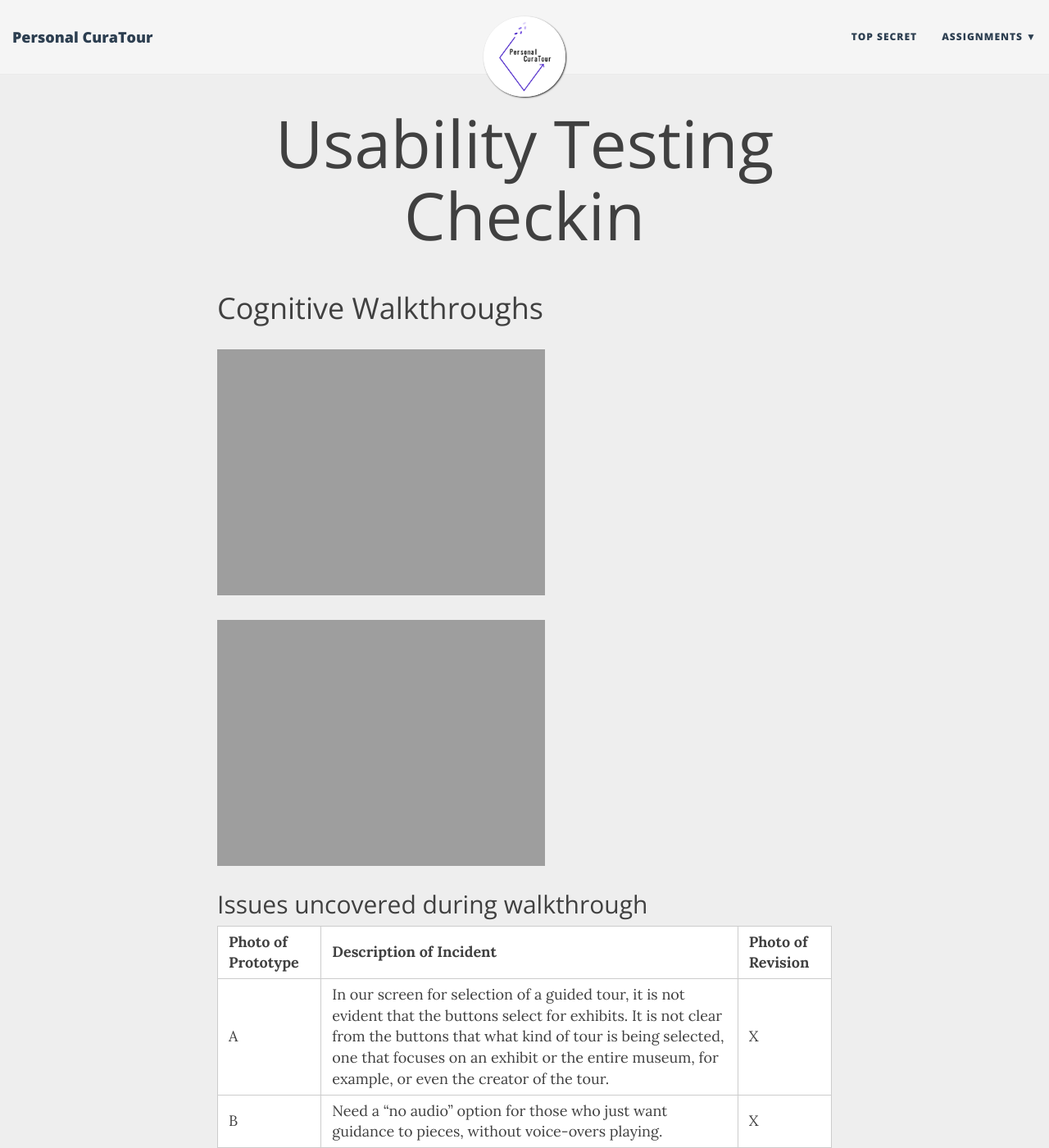
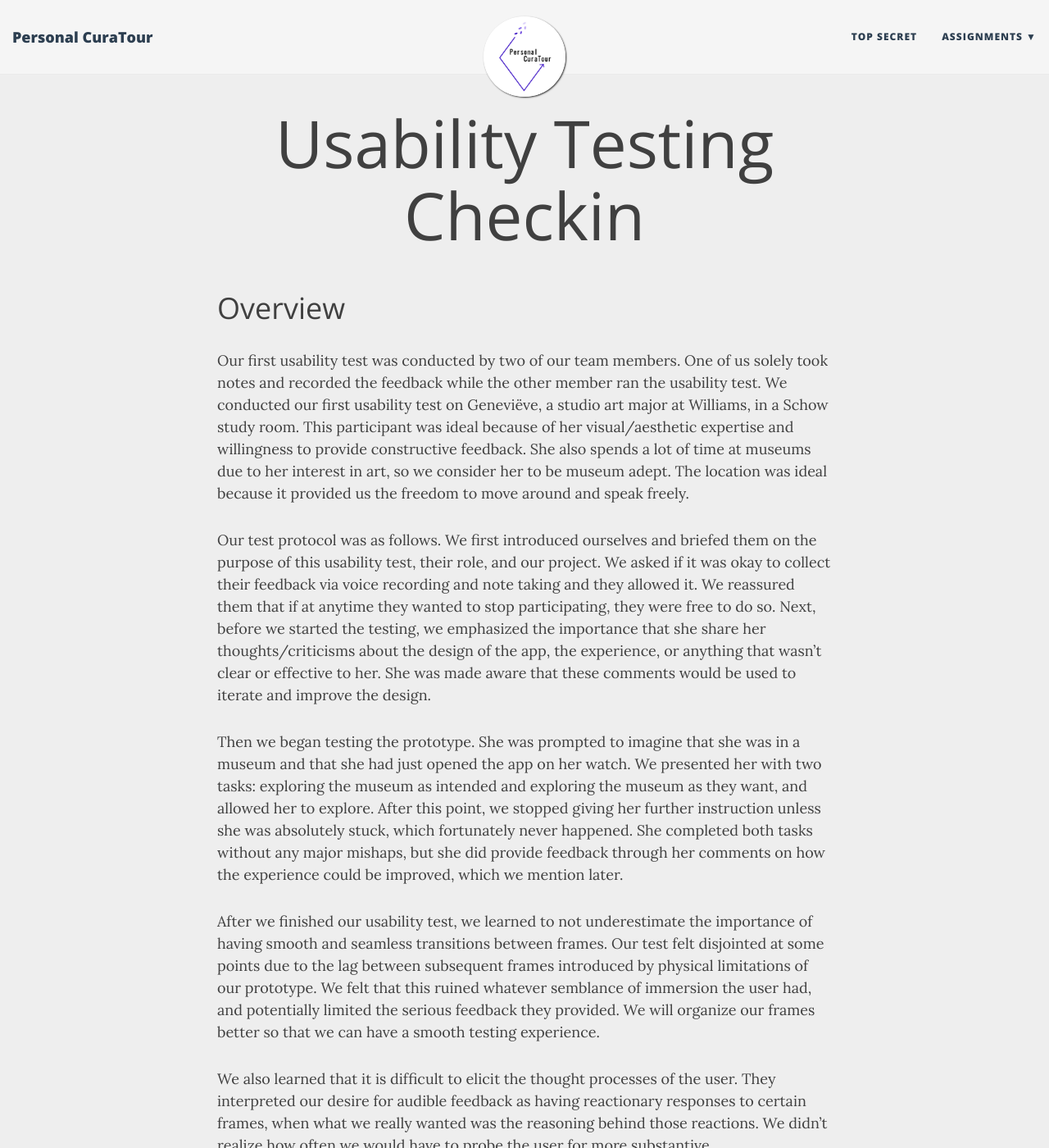
Before and after one commit to krtejeda/PersonalCuraTour, a Jekyll site: the page built from Usability-Testing-CheckIn.md, in a window 1280 px wide and 1400 px high. Shown: the whole window at 82% size. Built offline with Jekyll 4.4.1, drawn with Linux system fonts in a browser that asks for light colours; nearby versions of some CDN libraries; some of the changed text lies outside the part shown.

Commit message:
Update Usability-Testing-CheckIn.md

```diff
--- a/Usability-Testing-CheckIn.md
+++ b/Usability-Testing-CheckIn.md
@@ -2,6 +2,19 @@
 title: Usability Testing Checkin
 layout: page
 ---
+
+# Overview
+
+
+Our first usability test was conducted by two of our team members. One of us solely took notes and recorded the feedback while the other member ran the usability test. We conducted our first usability test on Geneviëve, a studio art major at Williams, in a Schow study room. This participant was ideal because of her visual/aesthetic expertise and willingness to provide constructive feedback. She also spends a lot of time at museums due to her interest in art, so we consider her to be museum adept. The location was ideal because it provided us the freedom to move around and speak freely.
+
+Our test protocol was as follows. We first introduced ourselves and briefed them on the purpose of this usability test, their role, and our project. We asked if it was okay to collect their feedback via voice recording and note taking and they allowed it. We reassured them that if at anytime they wanted to stop participating, they were free to do so. Next, before we started the testing, we emphasized the importance that she share her thoughts/criticisms about the design of the app, the experience, or anything that wasn’t clear or effective to her. She was made aware that these comments would be used to iterate and improve the design.
+
+Then we began testing the prototype. She was prompted to imagine that she was in a museum and that she had just opened the app on her watch. We presented her with two tasks: exploring the museum as intended and exploring the museum as they want, and allowed her to explore.  After this point, we stopped giving her further instruction unless she was absolutely stuck, which fortunately never happened. She completed both tasks without any major mishaps, but she did provide feedback through her comments on how the experience could be improved, which we mention later.
+
+After we finished our usability test, we learned to not underestimate the importance of having smooth and seamless transitions between frames. Our test felt disjointed at some points due to the lag between subsequent frames introduced by physical limitations of our prototype. We felt that this ruined whatever semblance of immersion the user had, and potentially limited the serious feedback they provided. We will organize our frames better so that we can have a smooth testing experience.
+
+We also learned that it is difficult to elicit the thought processes of the user. They interpreted our desire for audible feedback as having reactionary responses to certain frames, when what we really wanted was the reasoning behind those reactions. We didn’t realize how often we would have to probe the user for more substantive content/feedback. In the future, we will be more clear about the type of feedback that we want by giving an example.
 
 # Cognitive Walkthroughs
 
```
